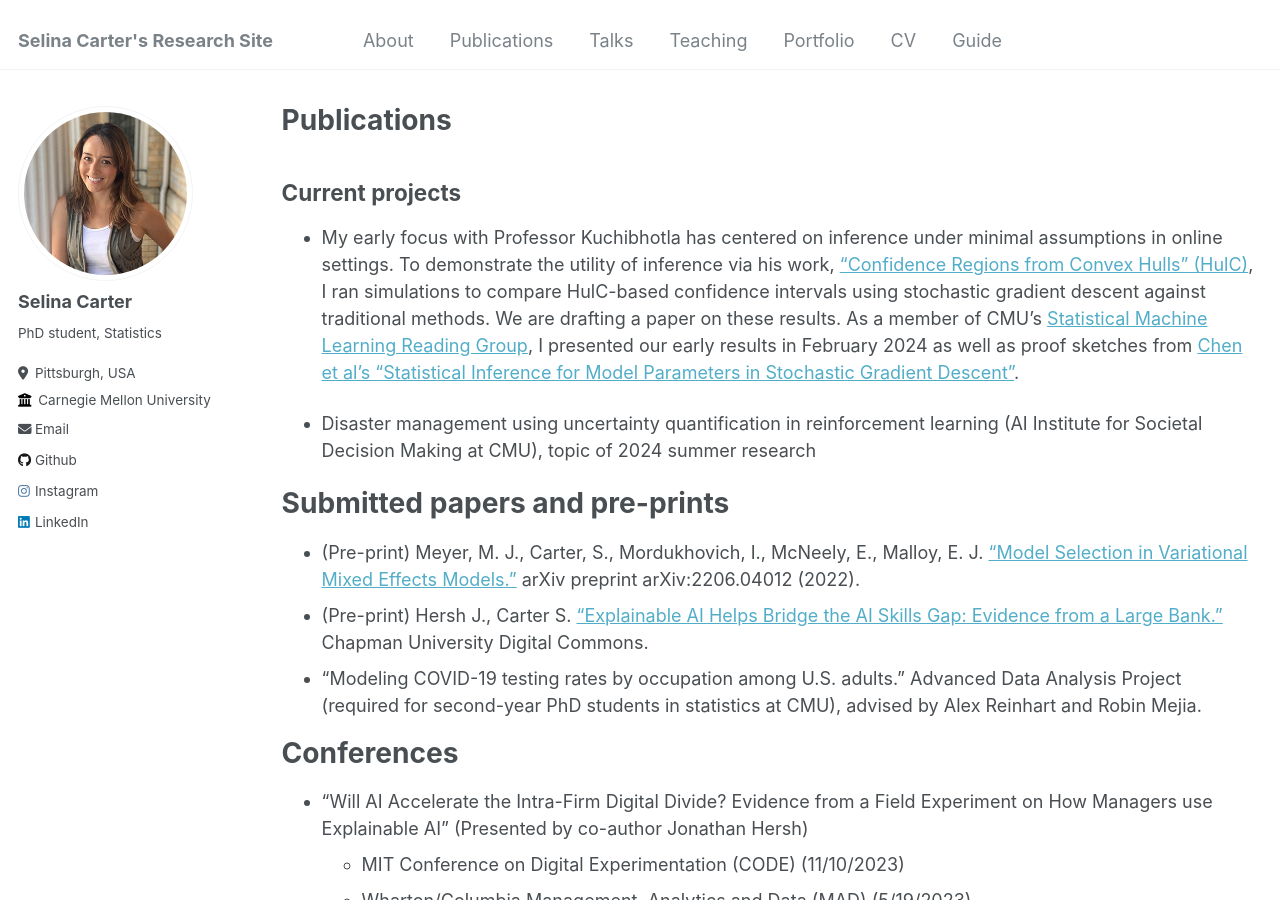
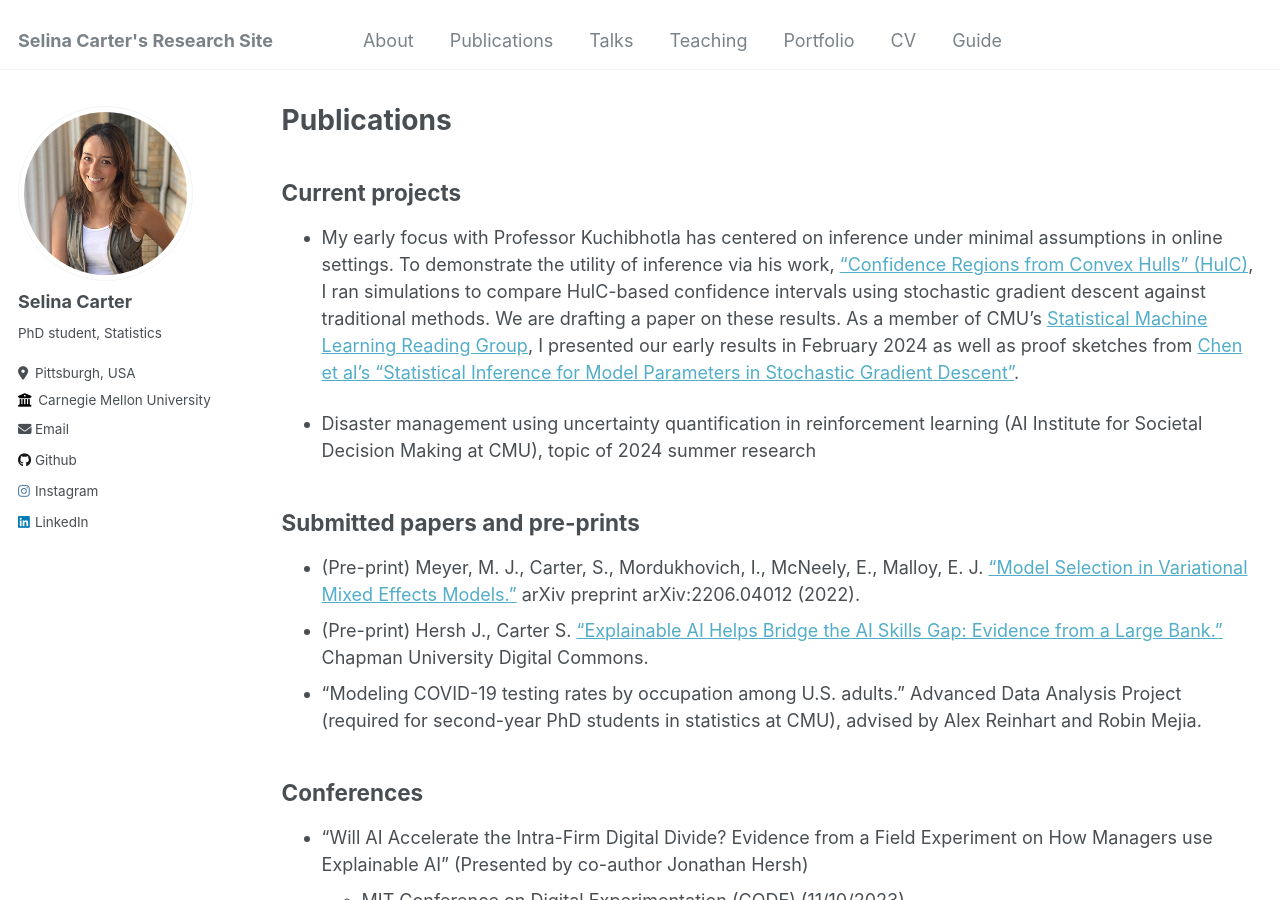
Before and after one commit to selinacarter/selinacarter.github.io, a Jekyll site: the page built from _pages/publications.md, in a window 1280 px wide and 900 px high. Built offline with Jekyll 4.4.1, drawn with Linux system fonts in a browser that asks for light colours.

Commit message:
Update more of everything

```diff
--- a/_pages/publications.md
+++ b/_pages/publications.md
@@ -26,16 +26,14 @@
 
 
 
-Submitted papers and pre-prints
-======
+## Submitted papers and pre-prints
 
 * (Pre-print) Meyer, M. J., Carter, S., Mordukhovich, I., McNeely, E., Malloy, E. J. ["Model Selection in Variational Mixed Effects Models.”](https://arxiv.org/abs/2206.04012) arXiv preprint arXiv:2206.04012 (2022).
 * (Pre-print) Hersh J., Carter S. [“Explainable AI Helps Bridge the AI Skills Gap: Evidence from a Large Bank.”](https://digitalcommons.chapman.edu/economics_articles/276/) Chapman University Digital Commons.
 * "Modeling COVID-19 testing rates by occupation among U.S. adults." Advanced Data Analysis Project (required for second-year PhD students in statistics at CMU), advised by Alex Reinhart and Robin Mejia.
 
 
-Conferences
-======
+## Conferences
 
 * "Will AI Accelerate the Intra-Firm Digital Divide? Evidence from a Field Experiment on How Managers use Explainable AI" (Presented by co-author Jonathan Hersh)
   * MIT Conference on Digital Experimentation (CODE) (11/10/2023)
```
Also changed, not shown: _pages/about.md (+1 -1 lines), _pages/talks.md (+1 -3 lines).
